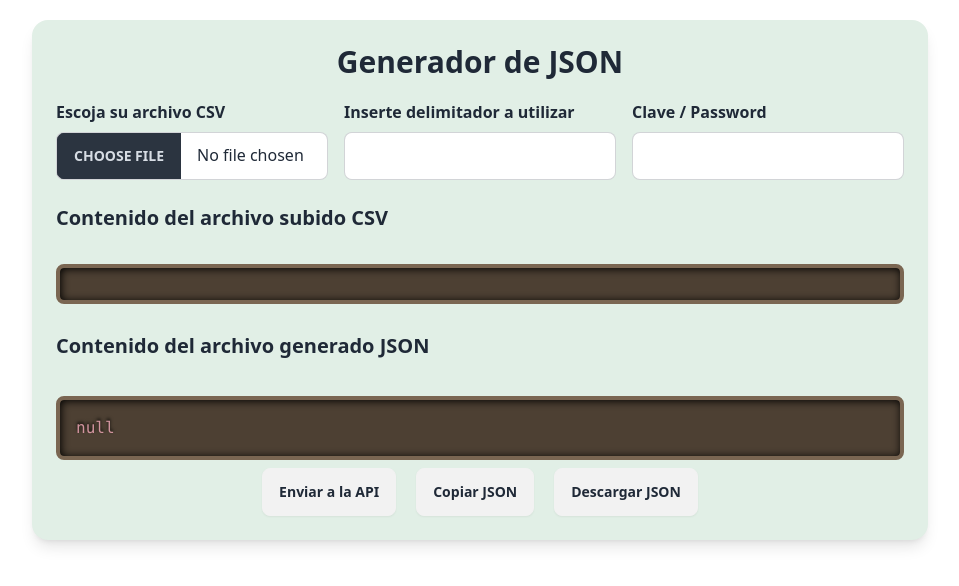
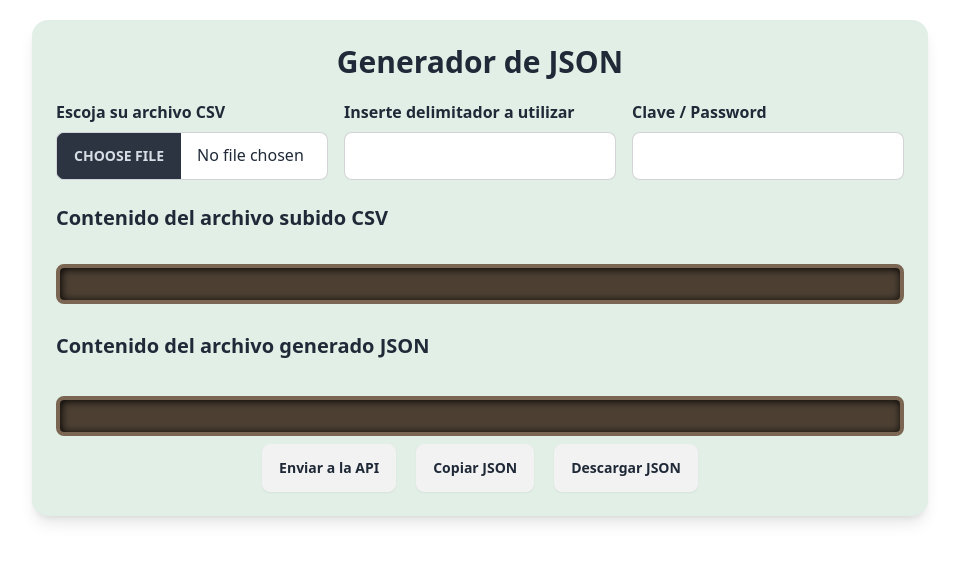
Before and after one commit to fmel025/ARI-Project, a React (Vite) app in the folder frontend/: page / in a window 1280 px wide. Shown: the top 586 px of the page, without its empty margins (160-1119 px from the left). Built offline with nearby package versions, Linux system fonts and the light colour scheme; the HTML template or start-up script is replaced by a standard one.

Commit message:
:sparkles: Improve display and data presentation on CSV and JSON viewers

```diff
--- a/frontend/src/App.jsx
+++ b/frontend/src/App.jsx
@@ -6,6 +6,7 @@ import { toast } from 'react-toastify';
 
 function App() {
   const [csvLines, setCsvLines] = useState([]);
+  const [rawCsvContent, setRawCsvContent] = useState([]);
   const [delimiterValue, setDelimiterValue] = useState('');
   const [passwordValue, setPasswordValue] = useState('');
   const [jsonContent, setJsonContent] = useState(null);
@@ -29,6 +30,7 @@ function App() {
   const onInputClick = (event) => {
     event.target.value = '';
     setCsvLines([]);
+    setRawCsvContent('');
     setJsonContent(null);
   };
 
@@ -43,9 +45,10 @@ function App() {
         const lines = text.split('\n')
           .map(line => line.split(','))
           .filter(line => line.some(cell => cell.trim() !== "")); // Filtra las líneas vacías
+        let rawCsv = lines.map(row => row.join(',')).join('\n');
         let rows = lines.slice(1);
         let linesArray = rows.map(row => row.join(','));
-
+        setRawCsvContent(rawCsv);
         setCsvLines(linesArray);
         console.log(linesArray);
       };
@@ -145,13 +148,13 @@ function App() {
         <div className="flex flex-col gap-4 w-full">
           <h2 className="font-bold text-xl mb-2">Contenido del archivo subido CSV</h2>
           <SyntaxHighlighter language="csv" style={dark}>
-            {csvLines.join('\n')}
+            {rawCsvContent}
           </SyntaxHighlighter>
         </div>
         <div className="flex flex-col gap-5 mt-5">
           <h2 className="font-bold text-xl mb-2">Contenido del archivo generado JSON</h2>
           <SyntaxHighlighter language="json" style={dark}>
-            {JSON.stringify(jsonContent, null, 2)}
+            {jsonContent === null ? '' : JSON.stringify(jsonContent, null, 2)}
           </SyntaxHighlighter>
         </div>
         <div className="flex justify-center gap-5">
```
